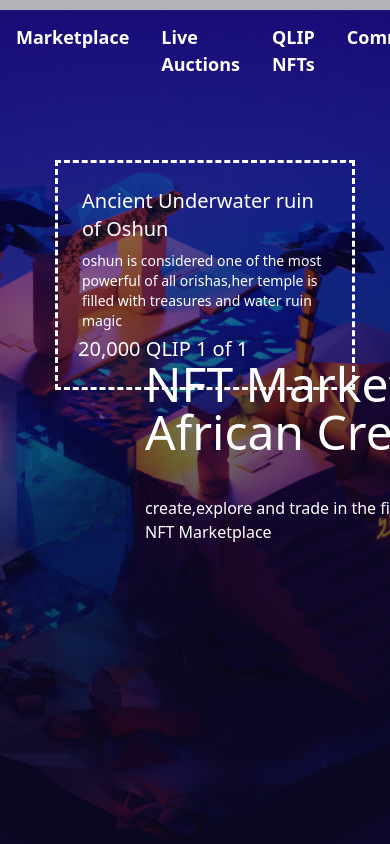
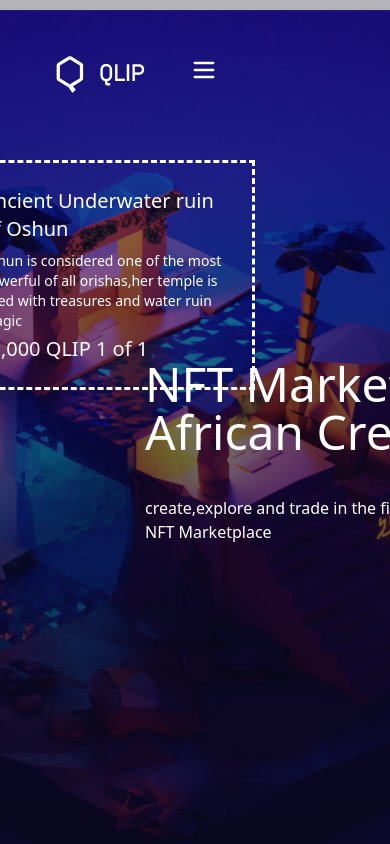
Before and after one commit to CryptoSmartNow/qlip-marketplace-v1, a Next.js app: page / in a window 390 px wide. Shown: the top 844 px of the page. Built offline with nearby package versions, Linux system fonts and the light colour scheme.

Commit message:
Mobile navigation

```diff
--- a/package.json
+++ b/package.json
@@ -9,6 +9,7 @@
     "lint": "next lint"
   },
   "dependencies": {
+    "@mui/icons-material": "^5.11.9",
     "@next/font": "13.1.2",
     "@types/node": "18.11.18",
     "@types/react": "18.0.27",
--- a/src/components/Footer.tsx
+++ b/src/components/Footer.tsx
@@ -3,7 +3,7 @@ import Link from 'next/link'
 
 function Footer() {
   return (
-    <footer className='footer  text-[#fff] font-dm text-[18px] font-semibold pb-10'>
+    <footer className='footer bg-black text-[#fff] font-dm text-[18px] font-semibold pb-10'>
 
         <ul className='footer-parent footer-logo'>
             <li className='pt-2'>
--- a/src/components/Header.tsx
+++ b/src/components/Header.tsx
@@ -1,11 +1,10 @@
 import Link from 'next/link'
 import ConnectWallet from './ConnectWallet'
-import Hero from './Hero'
 function Header() {
   return (
     <header className='header'>
       <div className='pt-2'>
-        <img src="/img/logo.png" alt="" />
+        <Link href="/"><img src="/img/logo.png" alt="" /></Link>
       </div>
         <ul className='flex space-x-8  text-[#fff] font-dm text-[18px] font-semibold'>
           <li className='pt-2'>
--- a/src/components/Hero.tsx
+++ b/src/components/Hero.tsx
@@ -1,7 +1,7 @@
 
 function Hero() {
   return (
-    <div className='container flex space-x-8 mt-10'>
+    <div className=' container block md:flex md:space-x-8 md:mt-10'>
 
           <div className ='child flex-start text-white nftText'>
             <h1 className='p-5 text-5xl tw-bold' >NFT Marketplace for African Creators</h1>
@@ -17,10 +17,7 @@ function Hero() {
             <button className='child create'>Create</button>
             <button className='child explore font-font-dm'>Explore</button>
           </div>
-
     </div>
-
-
   )
 }
 
--- /dev/null
+++ b/src/components/MobileNav.tsx
@@ -0,0 +1,85 @@
+import Link from "next/link";
+import Image from "next/image";
+import React, { useState } from "react";
+// import { Close } from "@material-ui/icons";
+import ConnectWallet from './ConnectWallet'
+
+function MobileNav(){
+  const [active, setActive] = useState(false);
+
+  const handleClick = () => {
+    setActive(!active);
+  };
+
+  return (
+    <>
+     <header className='header'>
+      <div className="flex flex-row  text-center justify-between gap-5 flex-wrap p-7">
+        <div className=' inline-flex p-3'>
+          <Link href="/"><img src="/img/logo.png" alt="" /></Link>
+          </div>
+        <div>
+          <button
+          className='ml-auto flex p-3 rounded text-white hover:text-white outline-none md:hidden'
+          onClick={handleClick}
+        >
+          <svg
+            className="w-7 h-7"
+            fill="none"
+            stroke="currentColor"
+            viewBox="0 0 24 24"
+            xmlns="http://www.w3.org/2000/svg"
+          >
+            <path
+              strokeLinecap="round"
+              strokeLinejoin="round"
+              strokeWidth={2}
+              d="M4 6h16M4 12h16M4 18h16"
+            />
+          </svg>
+          </button>
+          </div>
+        {/* ternary operator */}
+        <div
+          className={`${
+            active ? "" : "hidden"
+          }   w-full lg:inline-flex lg:flex-grow lg:w-auto`}
+        >
+          <div className="inline-flex  ml-auto w-auto items-start flex-col h-auto">
+            <Link href="/">
+              <div className="inline-flex lg:w-auto px-3 py-2 rounded text-white font-bold items-center justify-center hover:bg-blue-600 hover:text-white ">
+                Marketplace
+              </div>
+            </Link>
+            <Link href="/auction">
+              <div className="inline-flex w-auto px-3 py-2 rounded text-white font-bold items-center justify-center hover:bg-blue-600 hover:text-white">
+                Live Auction
+              </div>
+            </Link>
+            <Link href="/nft">
+              <div className="inline-flex w-auto  px-3 py-2 rounded text-white font-bold items-center justify-center hover:bg-blue-600 hover:text-white">
+                Qlip NFTs
+              </div>
+            </Link>
+            <Link href="/community">
+              <div className="inline-flex w-auto  px-3 py-2 rounded text-white font-bold items-center justify-center hover:bg-blue-600 hover:text-white">
+                Community
+              </div>
+            </Link>
+            <Link href="/community">
+              <div className="inline-flex w-auto  px-3 py-2 rounded text-white font-bold items-center justify-center hover:bg-blue-600 hover:text-white">
+                Mint Store
+              </div>
+            </Link>
+
+            <div className='w-auto px-3 py-2 text-white font-bold items-center justify-center hover:bg-blue-600 hover:text-white border-[#5127DA] border-2 rounded-full cursor-pointer'>
+            <ConnectWallet />
+          </div>
+          </div>
+        </div>
+      </div>
+      </header>
+    </>
+  );
+};
+export default MobileNav;
--- a/src/layout/BaseLayout.tsx
+++ b/src/layout/BaseLayout.tsx
@@ -1,4 +1,5 @@
 import Header from "@/components/Header";
+import MobileNav from "@/components/MobileNav";
 import Footer from "@/components/Footer";
 import Hero from "@/components/Hero";
 
@@ -10,8 +11,12 @@ type DashboardLayoutProps = {
 function BaseLayout({ children }: DashboardLayoutProps) {
   return (
     <>
-
-      <Header/>
+    <div className="hidden lg:block">
+        <Header />
+      </div>
+      <div className=" lg:hidden">
+        <MobileNav/>
+      </div>
       <main>{children}</main>
       <Hero/>
       <Footer/>
--- a/src/styles/globals.css
+++ b/src/styles/globals.css
@@ -18,9 +18,6 @@
 
   .bg-hero {
     @apply h-[130vh] w-[100%];
-  }
-   footer{
-  @apply bg-black text-white;
   }
 
 }
--- a/tailwind.config.js
+++ b/tailwind.config.js
@@ -4,6 +4,12 @@ module.exports = {
     "./src/**/*.{js,ts,jsx,tsx}"
   ],
   theme: {
+    screens:{
+      sm:'480px',
+      md:'768px',
+      lg:'976px',
+      xl:'1440px'
+    },
     fontFamily: {
       'font-dm': ['DM Sans', 'sans-serif']
     },
```
Also changed, not shown: 2 other files (tests, documents, lock files or other folders).
